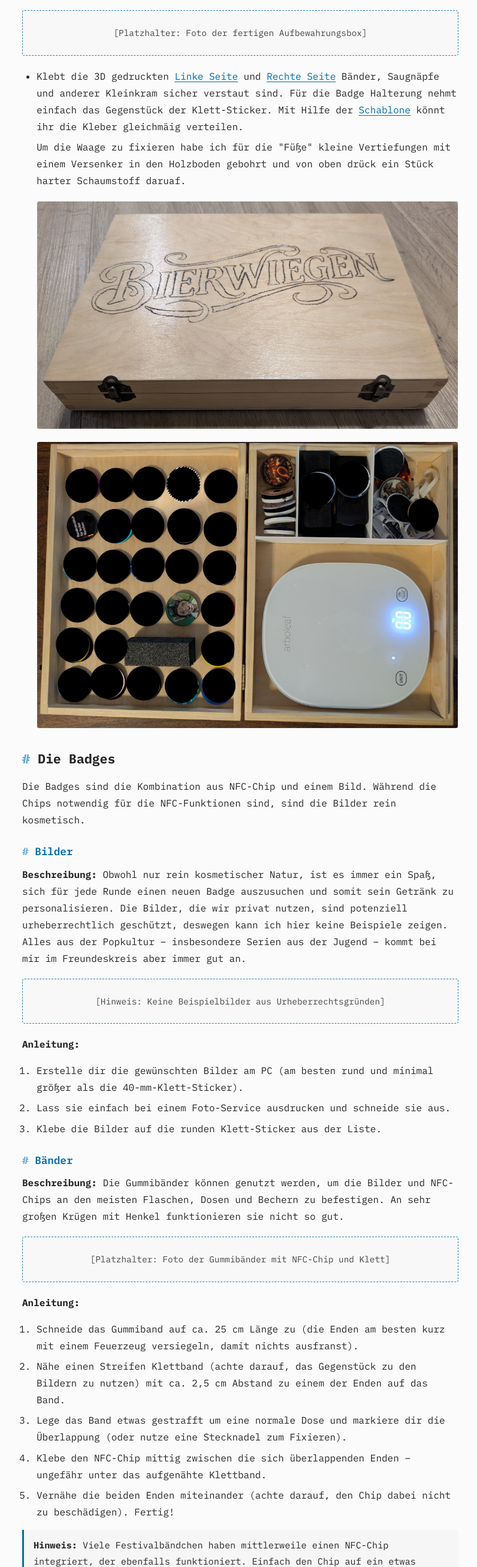
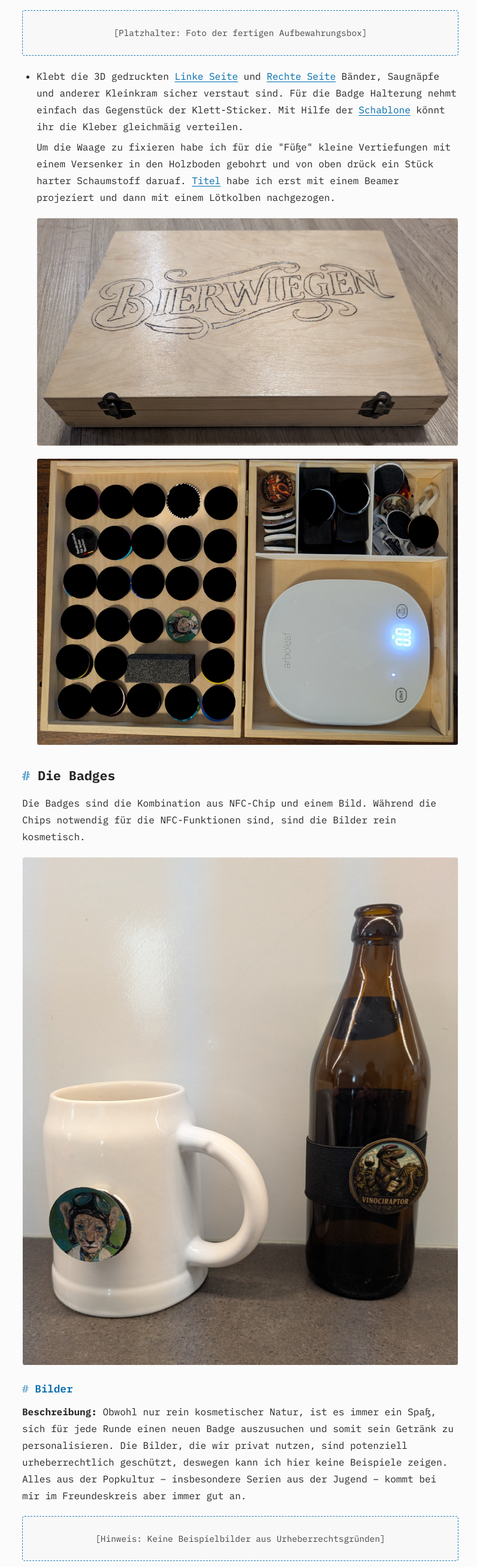
Before and after one commit to Zygon-Labs/alles-wiegen, a plain HTML site: page index.html in a window 1280 px wide. Shown: the part 8807-11420 px from the top of the page at 60% size, without its empty margins (239-1035 px from the left). Drawn offline with Linux system fonts and the light colour scheme.

Commit message:
More Images

```diff
--- a/index.html
+++ b/index.html
@@ -726,14 +726,16 @@
       <ul>
         <li>Klebt die 3D gedruckten <a href="https://github.com/Zygon-Labs/alles-wiegen/blob/main/linke seite 2.stl" target="_blank" rel="noopener">Linke Seite</a> und <a href="https://github.com/Zygon-Labs/alles-wiegen/blob/main/rechteseite 2.stl" target="_blank" rel="noopener">Rechte Seite</a>
            Bänder, Saugnäpfe und anderer Kleinkram sicher verstaut sind. Für die Badge Halterung nehmt einfach das Gegenstück der Klett-Sticker. Mit Hilfe der <a href="https://github.com/Zygon-Labs/alles-wiegen/blob/main/schablone.stl" target="_blank" rel="noopener">Schablone</a> könnt ihr die Kleber gleichmäig verteilen.</li>
-        Um die Waage zu fixieren habe ich für die "Füße" kleine Vertiefungen mit einem Versenker in den Holzboden gebohrt und von oben drück ein Stück harter Schaumstoff daruaf.
+        Um die Waage zu fixieren habe ich für die "Füße" kleine Vertiefungen mit einem Versenker in den Holzboden gebohrt und von oben drück ein Stück harter Schaumstoff daruaf. <a href="https://github.com/Zygon-Labs/alles-wiegen/blob/main/Titel.png" target="_blank" rel="noopener">Titel</a> habe ich erst mit einem Beamer projeziert und dann mit einem Lötkolben nachgezogen.
         <img src="box_zu.png" alt="Aufbewahrungsbox für Alles Wiegen mit Waage und Badges" class="doc-image" />
         <img src="box_open.png" alt="Aufbewahrungsbox für Alles Wiegen mit Waage und Badges" class="doc-image" />
+
       </ul>
 
       <h2 id="die-badges">Die Badges</h2>
       <p>
         Die Badges sind die Kombination aus NFC-Chip und einem Bild. Während die Chips notwendig für die NFC-Funktionen sind, sind die Bilder rein kosmetisch.
+        <img src="badges.png" alt="Die Badges and Krug und Flasche" class="doc-image" />
       </p>
 
       <h3 id="bilder">Bilder</h3>
@@ -755,9 +757,7 @@
       <p>
         <strong>Beschreibung:</strong> Die Gummibänder können genutzt werden, um die Bilder und NFC-Chips an den meisten Flaschen, Dosen und Bechern zu befestigen. An sehr großen Krügen mit Henkel funktionieren sie nicht so gut.
       </p>
-      <div class="media-placeholder">
-        [Platzhalter: Foto der Gummibänder mit NFC-Chip und Klett]
-      </div>
+      <img src="band.png" alt="Das Gummiband mit NFC Chip" class="doc-image" />
       <p><strong>Anleitung:</strong></p>
       <ol>
         <li>Schneide das Gummiband auf ca. 25&nbsp;cm Länge zu (die Enden am besten kurz mit einem Feuerzeug versiegeln, damit nichts ausfranst).</li>
@@ -774,9 +774,7 @@
       <p>
         <strong>Beschreibung:</strong> Die Saugnäpfe können genutzt werden, um die Bilder und NFC-Chips an den meisten Flaschen, Dosen und Krügen zu befestigen. Auf rauen Plastikbechern haften sie nicht so gut.
       </p>
-      <div class="media-placeholder">
-        [Platzhalter: Foto der 3D-gedruckten Saugnapf-Halterung]
-      </div>
+      <img src="saugnapf.png" alt="Saugnapf mit NFC Chip" class="doc-image" />
       <p><strong>Anleitung:</strong></p>
       <ol>
         <li>Drucke das 3D-Modell aus: <a href="https://github.com/Zygon-Labs/alles-wiegen/blob/main/Saugnapf.stl" target="_blank" rel="noopener">Saugnapf.stl auf GitHub</a>.</li>
```
